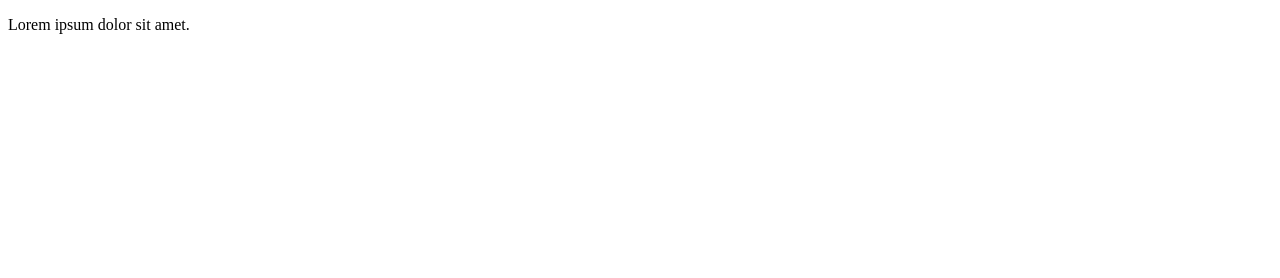
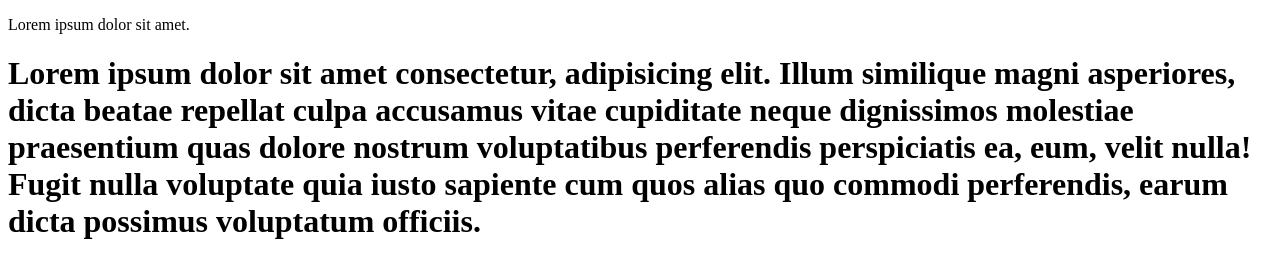
Before and after one commit to ashrafulislamrasel/gitProject, a plain HTML site: page index.html in a window 1280 px wide. Drawn offline with Linux system fonts and the light colour scheme.

Commit message:
added h1 tag

```diff
--- a/index.html
+++ b/index.html
@@ -8,5 +8,6 @@
 <body>
 
     <p>Lorem ipsum dolor sit amet.</p>
+    <h1>Lorem ipsum dolor sit amet consectetur, adipisicing elit. Illum similique magni asperiores, dicta beatae repellat culpa accusamus vitae cupiditate neque dignissimos molestiae praesentium quas dolore nostrum voluptatibus perferendis perspiciatis ea, eum, velit nulla! Fugit nulla voluptate quia iusto sapiente cum quos alias quo commodi perferendis, earum dicta possimus voluptatum officiis.</h1>
 </body>
 </html>
```
